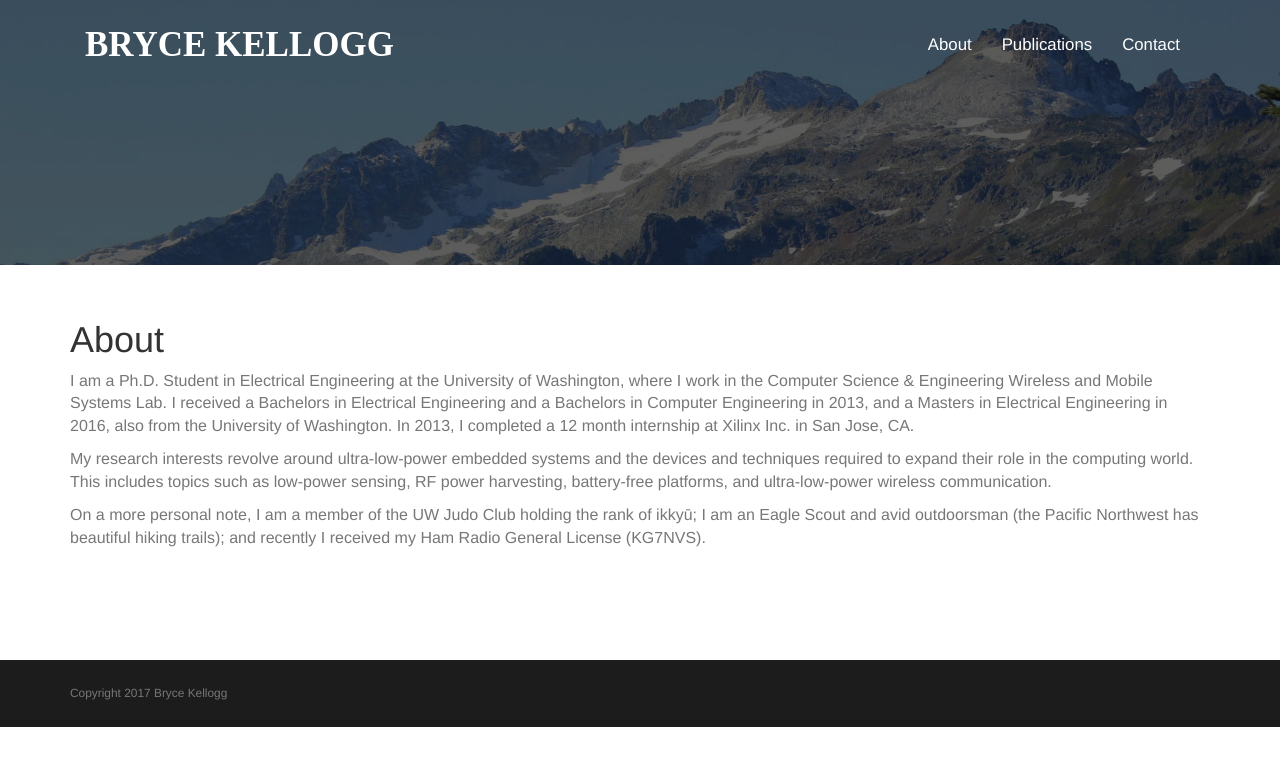
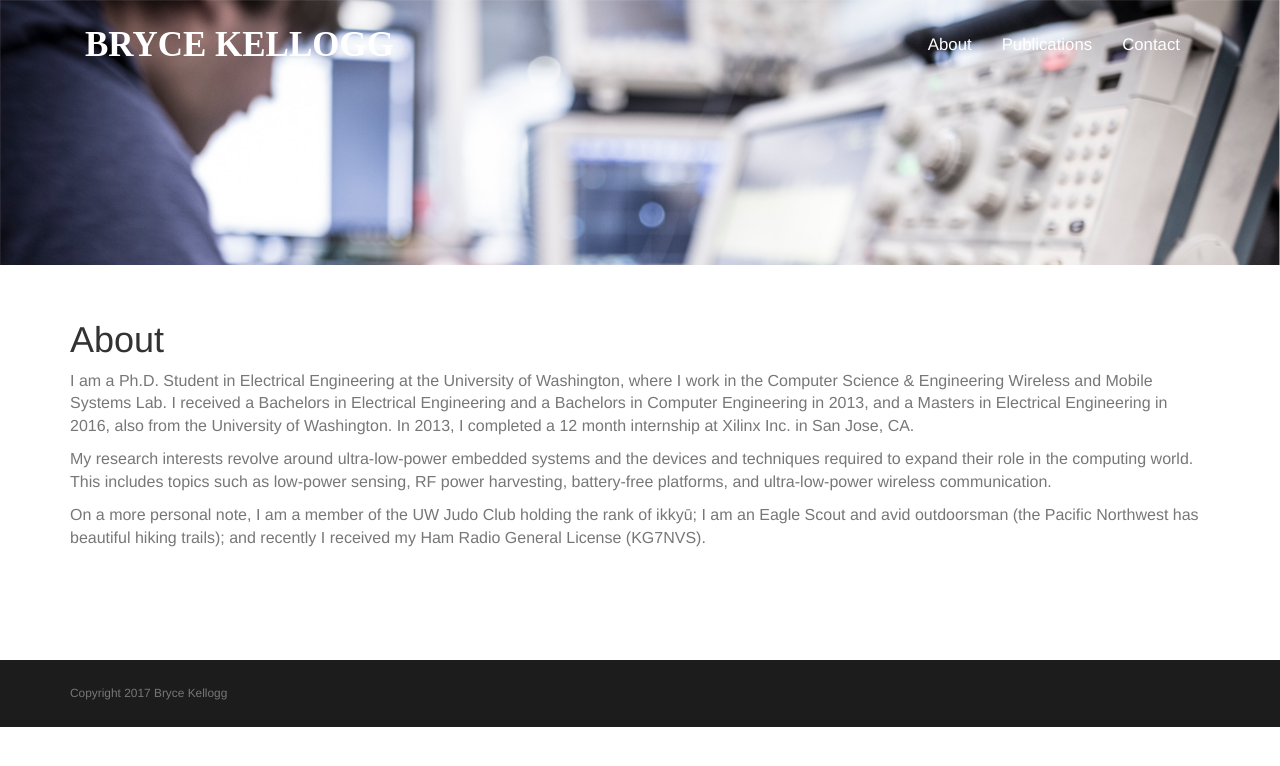
Before and after one commit to brycekellogg/BryceKellogg.com, a Jekyll site: the page built from _pages/about.md, in a window 1280 px wide. Shown: the top 766 px of the page. Built offline with Jekyll 4.4.1, drawn with Linux system fonts in a browser that asks for light colours; nearby versions of some CDN libraries.

Commit message:
New header image

```diff
--- a/css/main.css
+++ b/css/main.css
@@ -97,7 +97,7 @@
 
 .banner {
     background:url({{site.header-img}}) no-repeat;
-    background-position:center;
+    background-position:top;
     background-size:cover;
     -webkit-background-size:cover;
     -moz-background-size:cover;
```
Also changed, not shown: files/header-img.jpg.
